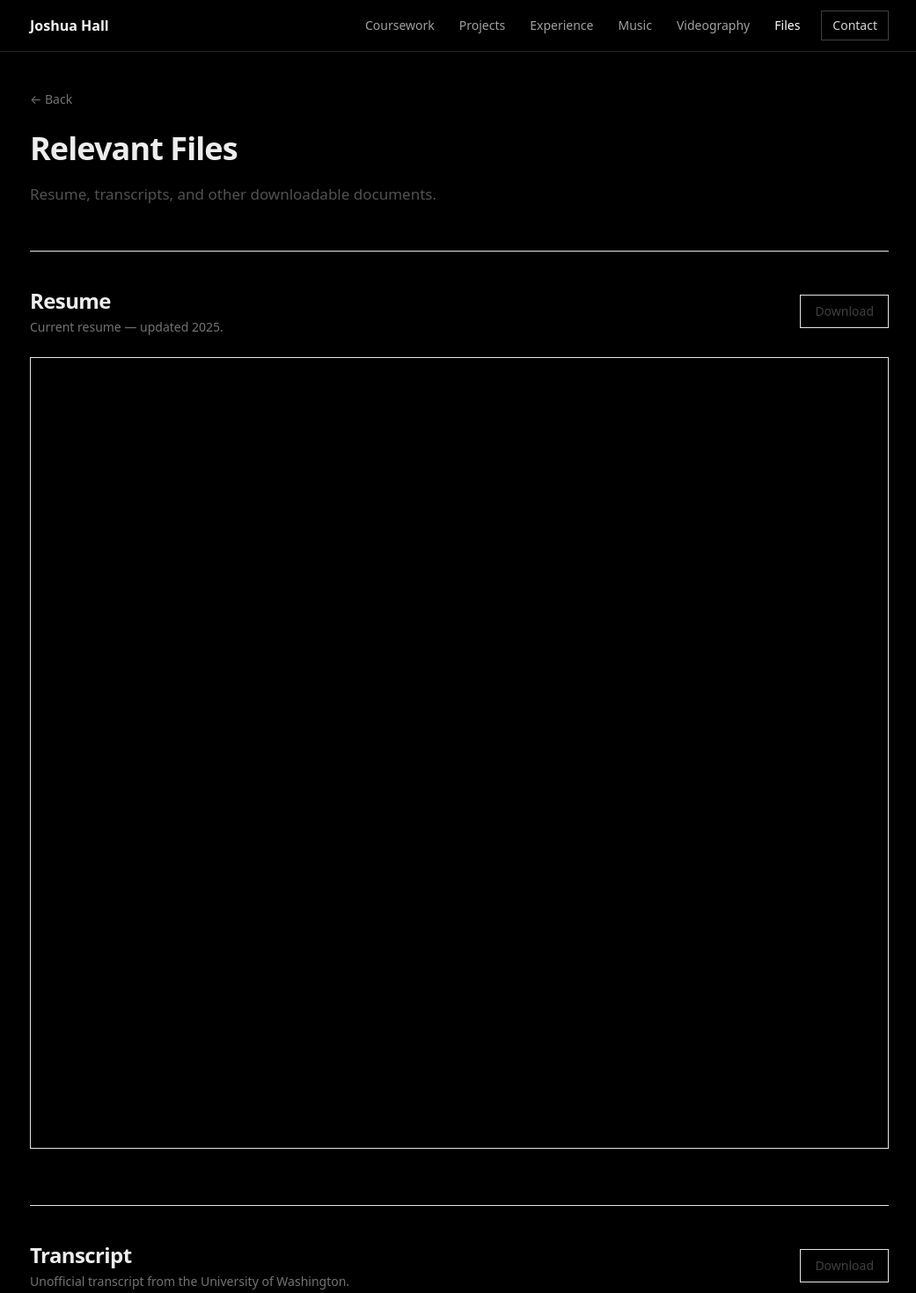
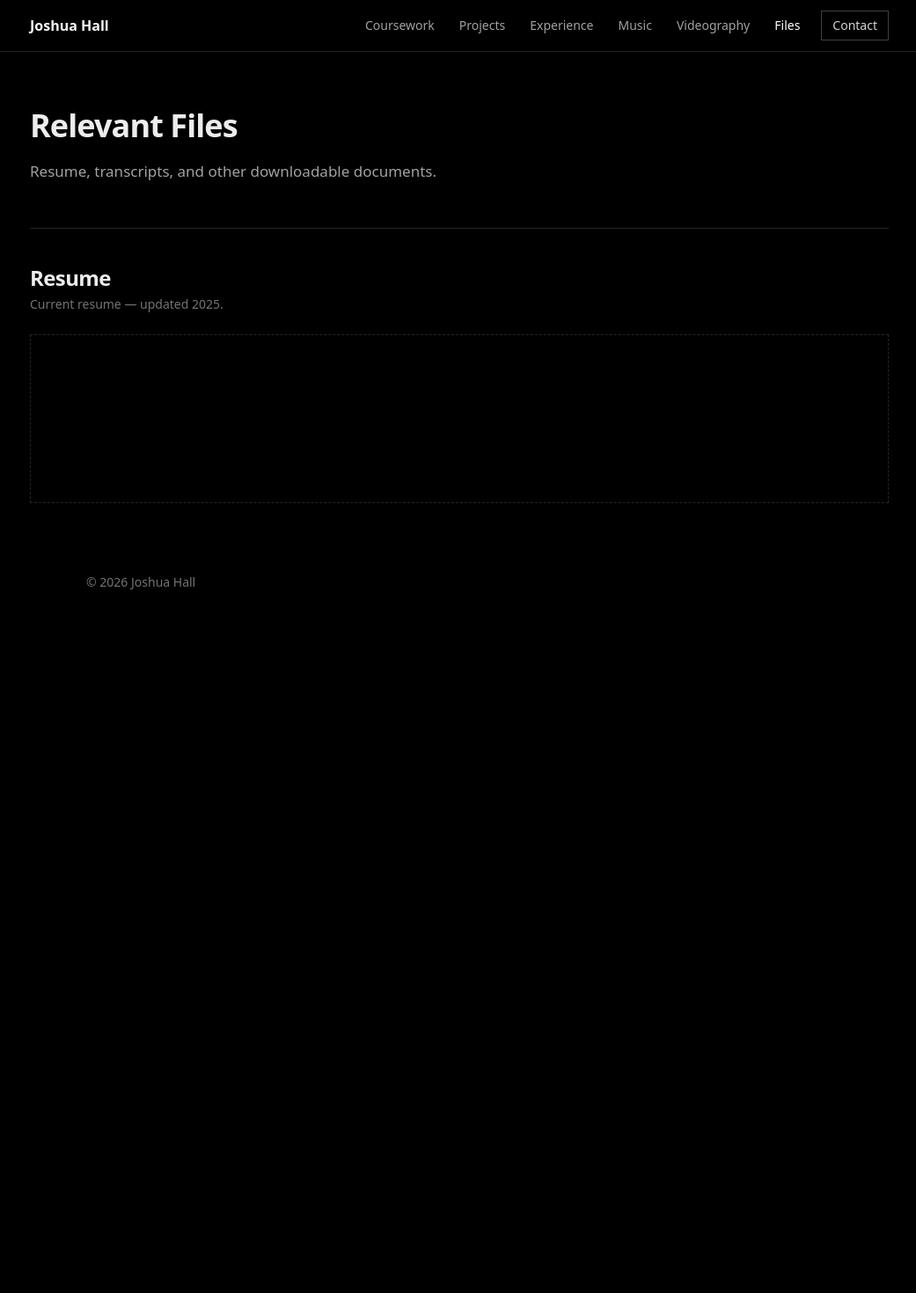
Before and after one commit to akimbomacintosh/portfolio, a Next.js app: page /files in a window 1280 px wide. Shown: the top 1470 px of the page at 88% size, without its empty margins (118-1159 px from the left). After the commit the page ends 800 px from the top, so only its background shows below. Built offline with nearby package versions, Linux system fonts and the light colour scheme.

Commit message:
fixed a bug related to the nav bar appearing in pdf placeholders on the files page

```diff
--- a/app/files/page.tsx
+++ b/app/files/page.tsx
@@ -1,53 +1,21 @@
 export default function Files() {
-  const files = [
-    {
-      label: "Resume",
-      description: "Current resume — updated 2025.",
-      src: "/resume.pdf", // drop resume.pdf into the /public folder
-    },
-    {
-      label: "Transcript",
-      description: "Unofficial transcript from the University of Washington.",
-      src: "/transcript.pdf", // drop transcript.pdf into the /public folder
-    },
-  ];
-
   return (
     <main className="mx-auto max-w-5xl px-6 py-10 text-[17px]">
-      <a href="/" className="text-sm text-neutral-500 hover:text-neutral-900">← Back</a>
-
       <h1 className="mt-6 text-4xl font-semibold tracking-tight">Relevant Files</h1>
-      <p className="mt-4 max-w-2xl text-neutral-600 leading-8">
+      <p className="mt-4 max-w-2xl text-neutral-400 leading-8">
         Resume, transcripts, and other downloadable documents.
       </p>
 
-      <div className="mt-12 space-y-16">
-        {files.map((file) => (
-          <section key={file.label} className="border-t border-neutral-200 pt-10">
-            <div className="flex items-center justify-between gap-4">
-              <div>
-                <h2 className="text-2xl font-semibold tracking-tight">{file.label}</h2>
-                <p className="mt-1 text-sm text-neutral-500">{file.description}</p>
-              </div>
-              <a
-                href={file.src}
-                download
-                className="shrink-0 border border-neutral-200 px-4 py-2 text-sm text-neutral-700 hover:bg-neutral-50"
-              >
-                Download
-              </a>
-            </div>
-
-            {/* Inline PDF viewer */}
-            <div className="mt-6">
-              <iframe
-                src={file.src}
-                className="h-[900px] w-full border border-neutral-200"
-                title={file.label}
-              />
-            </div>
-          </section>
-        ))}
+      <div className="mt-12">
+        <section className="border-t border-neutral-800 pt-10">
+          <div>
+            <h2 className="text-2xl font-semibold tracking-tight">Resume</h2>
+            <p className="mt-1 text-sm text-neutral-500">Current resume — updated 2025.</p>
+          </div>
+          <div className="mt-6">
+            <div className="h-48 w-full border border-dashed border-neutral-800" />
+          </div>
+        </section>
       </div>
     </main>
   );
--- a/app/projects/page.tsx
+++ b/app/projects/page.tsx
@@ -104,7 +104,7 @@ export default function Projects() {
       {/* Page header */}
       <h1 className="mt-6 text-4xl font-semibold tracking-tight">Projects</h1>
       <p className="mt-4 text-neutral-400 leading-8 max-w-2xl">
-        Selected builds with context, results, and process notes.
+        High-Level Overviews and Executive Summaries.
       </p>
 
       {/* Jump-to navigation */}
```
Also changed, not shown: 1 other file (tests, documents, lock files or other folders).
